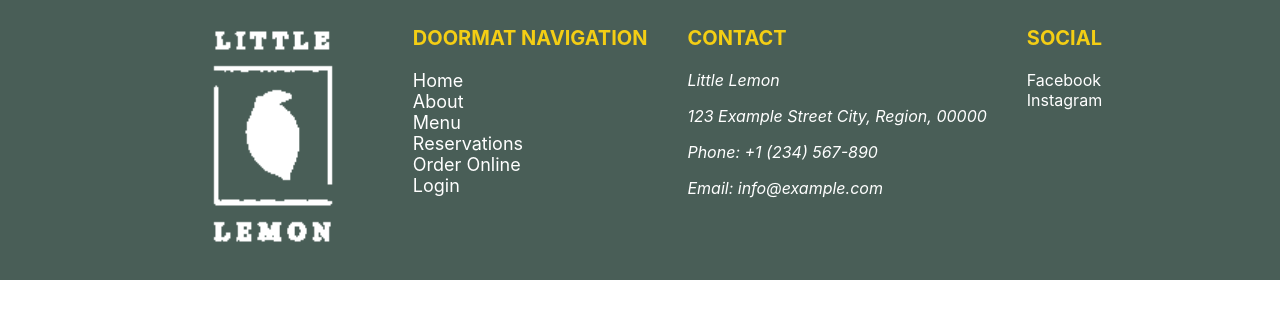
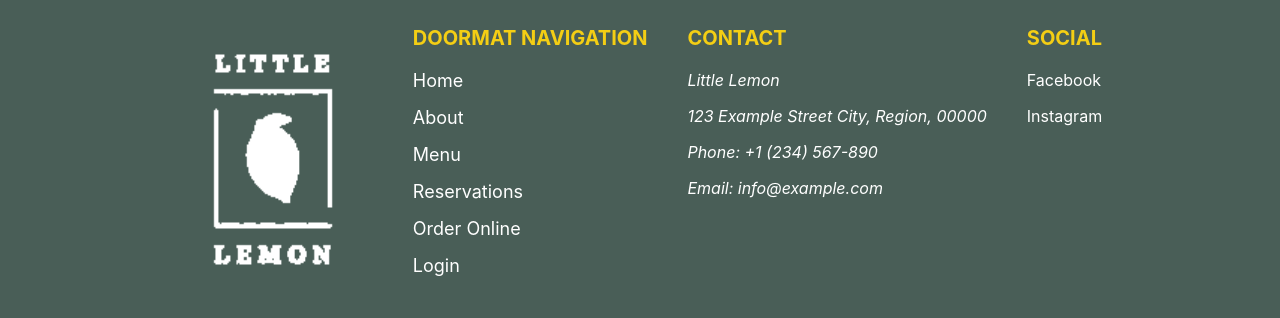
Before and after one commit to El-Ahmed/little-lemon, a React (Create React App) app: page / in a window 1280 px wide. Shown: the part 2543-2861 px from the top of the page. Before the commit the page ends 2823 px from the top, so only its background shows below. Built offline with nearby package versions, Linux system fonts and the light colour scheme.

Commit message:
add padding bottom li

```diff
--- a/src/App.css
+++ b/src/App.css
@@ -70,6 +70,10 @@ footer {
 
   section {
     display: block;
+  }
+
+  li {
+    padding-bottom: 16px;
   }
 }
 
```
